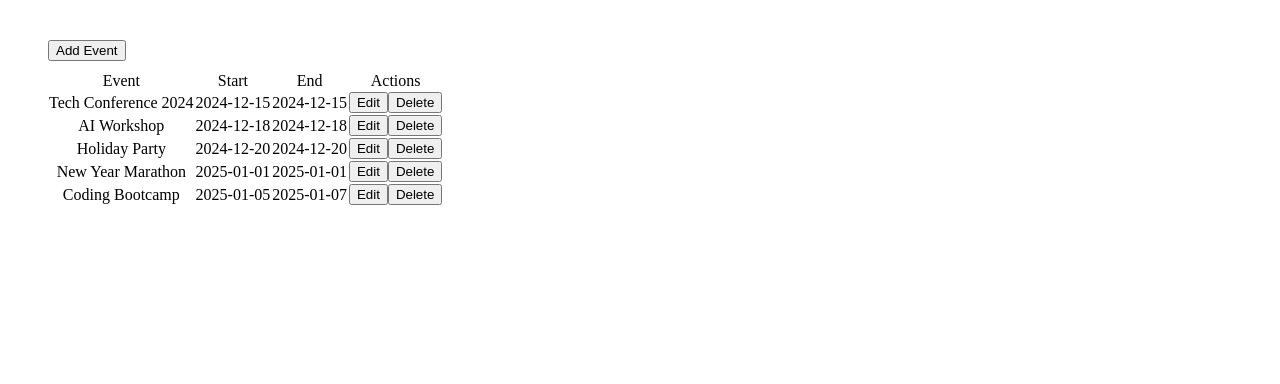
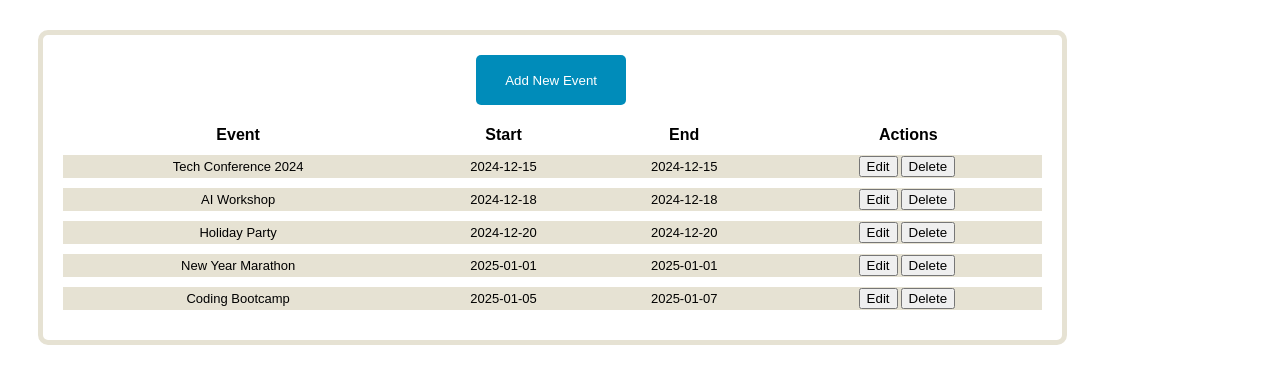
Before and after one commit to guanfei24/my-react-app, a React (Create React App) app: page / in a window 1280 px wide. Shown: the top 384 px of the page. Built offline with nearby package versions, Linux system fonts and the light colour scheme.

Commit message:
css update

```diff
--- a/src/EventList_Practices/EventList.jsx
+++ b/src/EventList_Practices/EventList.jsx
@@ -1,6 +1,6 @@
 import { useEffect, useState } from "react";
 import { fetchMockData } from "./getMockDataList";
-
+import "./style.css";
 export default function EventList() {
   //events List
   const [events, setEvents] = useState([]);
@@ -125,9 +125,11 @@ export default function EventList() {
 
   return (
     <>
-      <div>
-        <button onClick={addEvent}>Add Event</button>
-        <table>
+      <div className="container">
+        <button onClick={addEvent} className="add-event-btn">
+          Add New Event
+        </button>
+        <table className="event-table">
           <thead>
             <tr>
               <td>Event</td>
--- a/src/EventList_Practices/style.css
+++ b/src/EventList_Practices/style.css
@@ -0,0 +1,46 @@
+body {
+  font-family: Arial, sans-serif;
+}
+.container {
+  display: flex;
+  flex-direction: column;
+  align-items: center;
+  width: 80%;
+  padding: 20px;
+  border: 5px solid #e6e2d3;
+  border-radius: 10px;
+}
+.add-event-btn {
+  border: none;
+  border-radius: 5px;
+  width: 150px;
+  height: 50px;
+  background-color: #008cba;
+  color: white;
+}
+.event-table {
+  width: 100%;
+  border-collapse: separate;
+  border-spacing: 0 10px;
+  text-align: center;
+}
+.event-table thead {
+  font-weight: bold;
+  padding: 10px;
+}
+.event-table tbody tr {
+  font-size: small;
+  row-gap: 10px;
+  background-color: #e6e2d3;
+}
+input[type="text"],
+input[type="date"] {
+  padding: 5px;
+  width: 90%;
+  box-sizing: border-box;
+  border: none;
+  border-radius: 3px;
+}
+button {
+  margin-right: 3px;
+}
```
